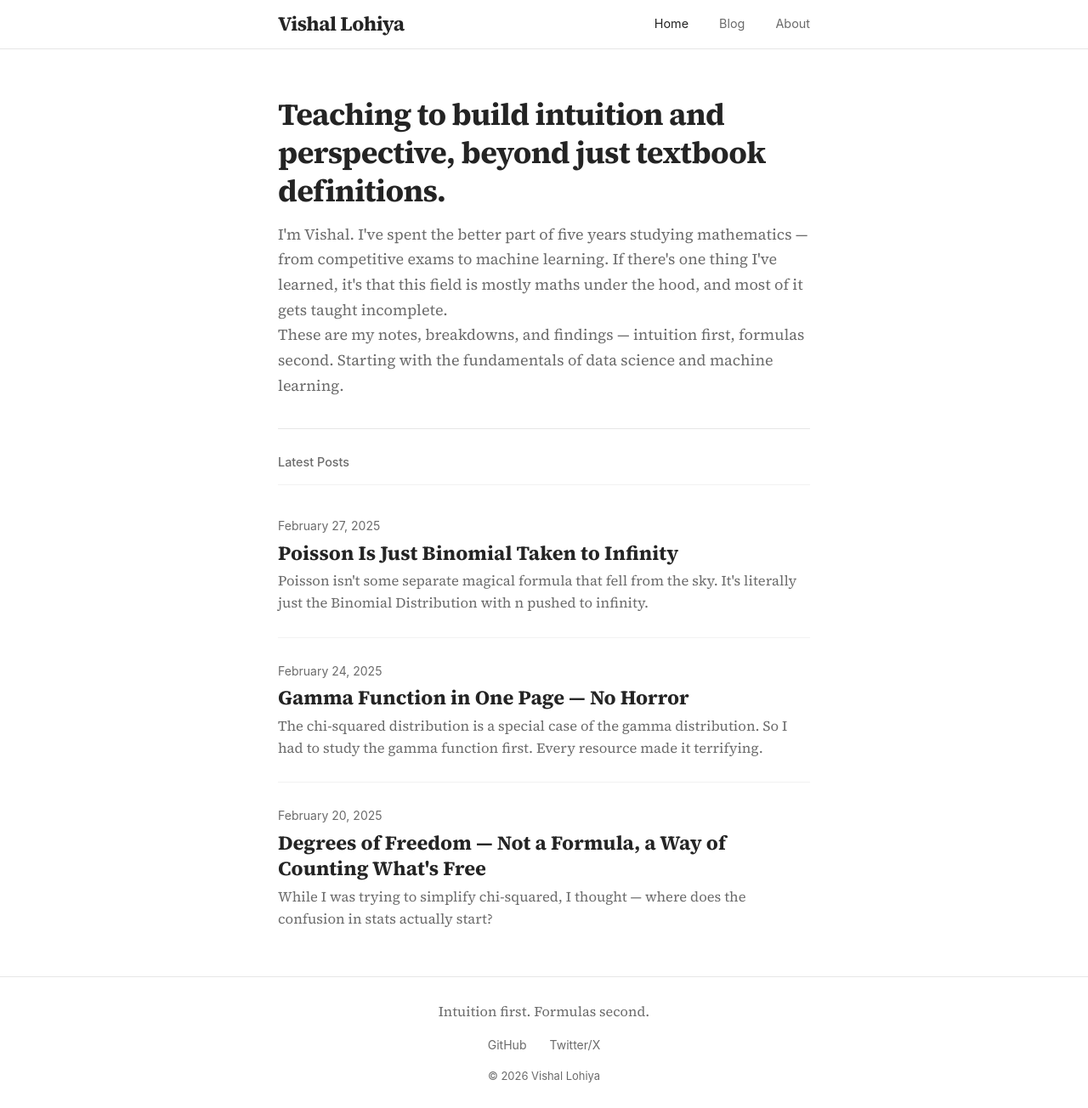
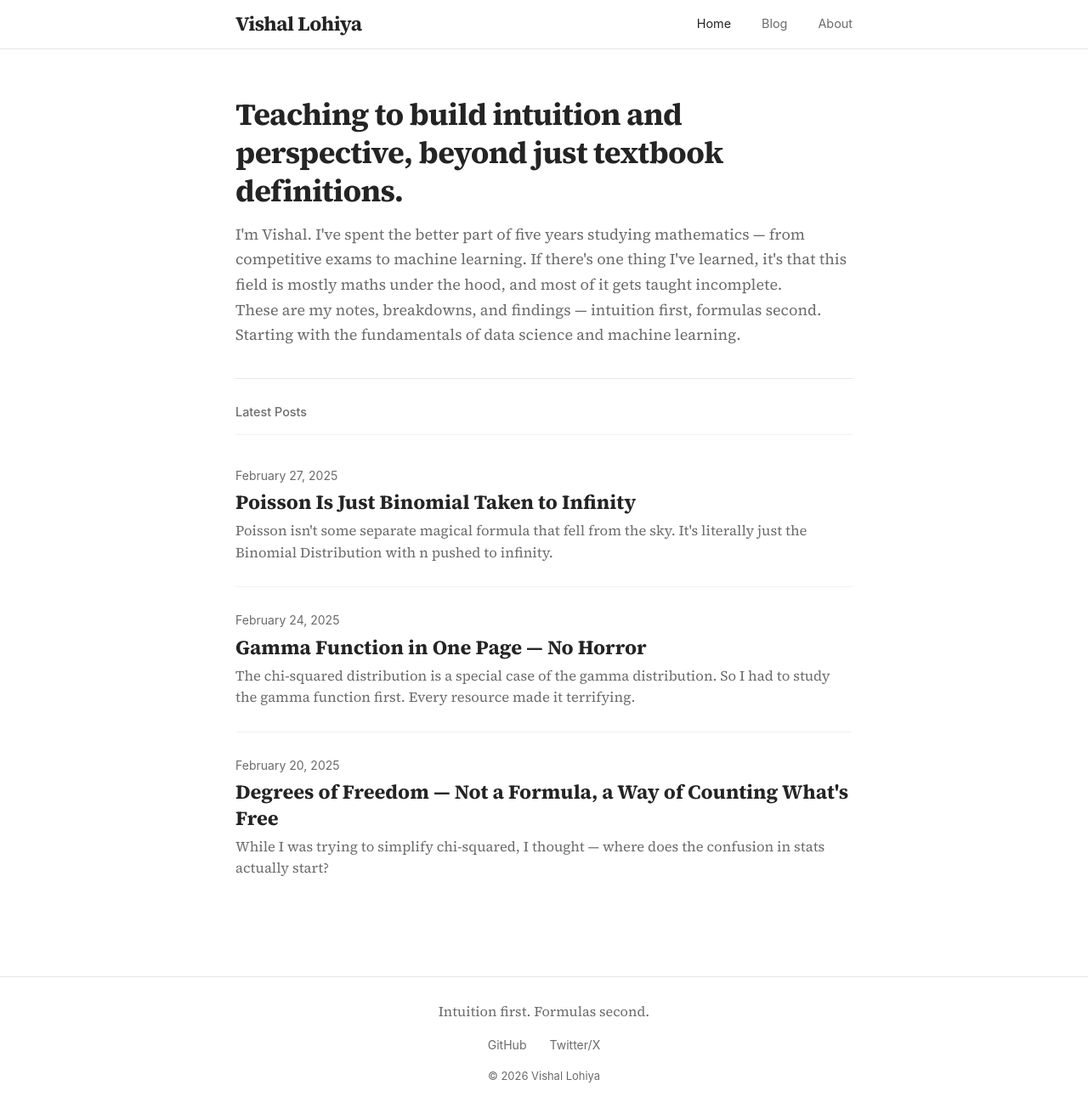
Before and after one commit to vishall4/vishall4.github.io, a Jekyll site: the page built from index.html, in a window 1280 px wide and 1304 px high. Shown: the whole window at 85% size. Built offline with Jekyll 4.4.1, drawn with Linux system fonts in a browser that asks for light colours.

Commit message:
Increase max-width from 680px to 780px

```diff
--- a/assets/css/style.css
+++ b/assets/css/style.css
@@ -13,7 +13,7 @@
   --border-light: #f2f2f2;
   --serif: 'Source Serif 4', Georgia, 'Times New Roman', serif;
   --sans: -apple-system, BlinkMacSystemFont, 'Segoe UI', Roboto, Oxygen, Ubuntu, sans-serif;
-  --max-width: 680px;
+  --max-width: 780px;
   --nav-height: 57px;
 }
 
```
